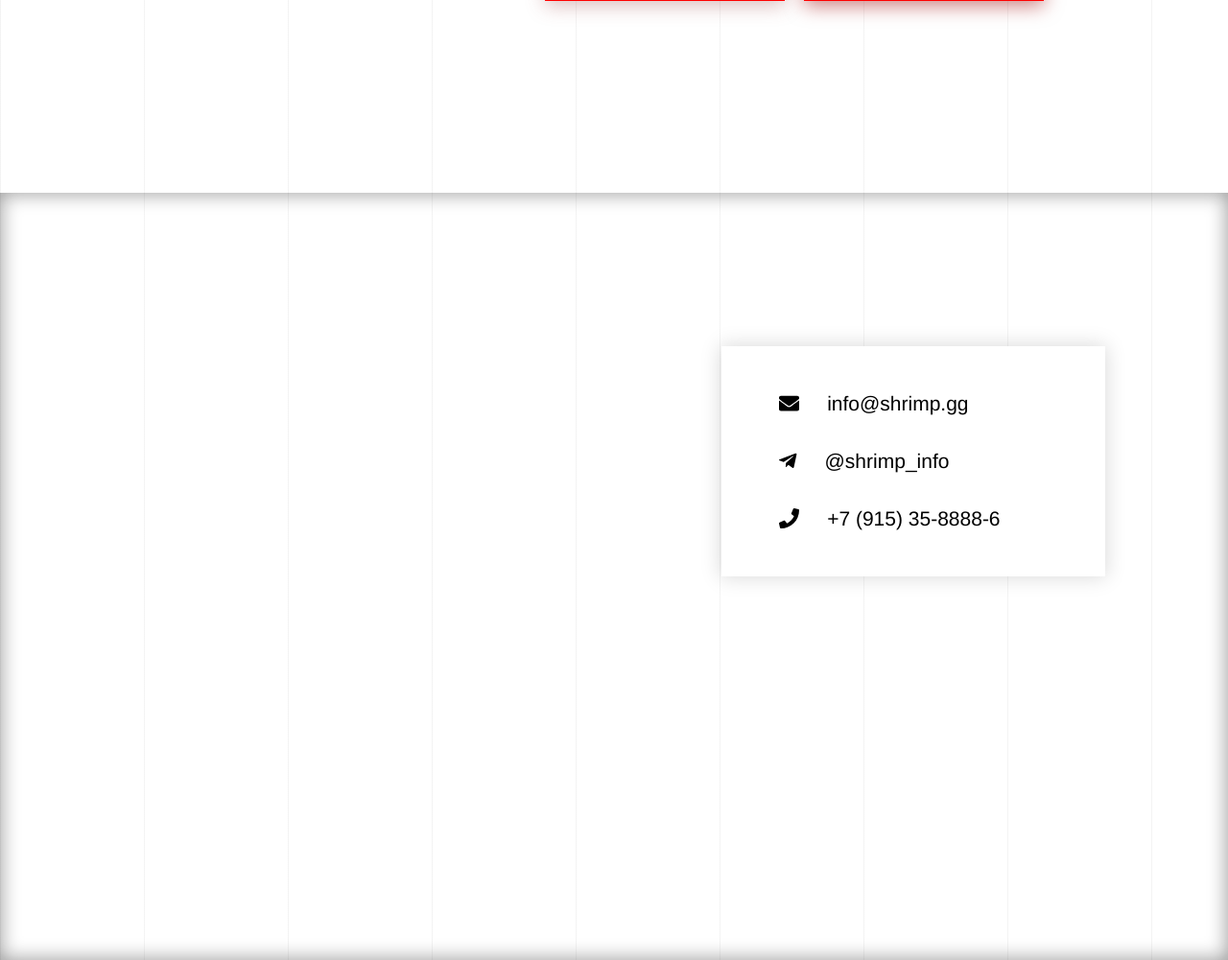
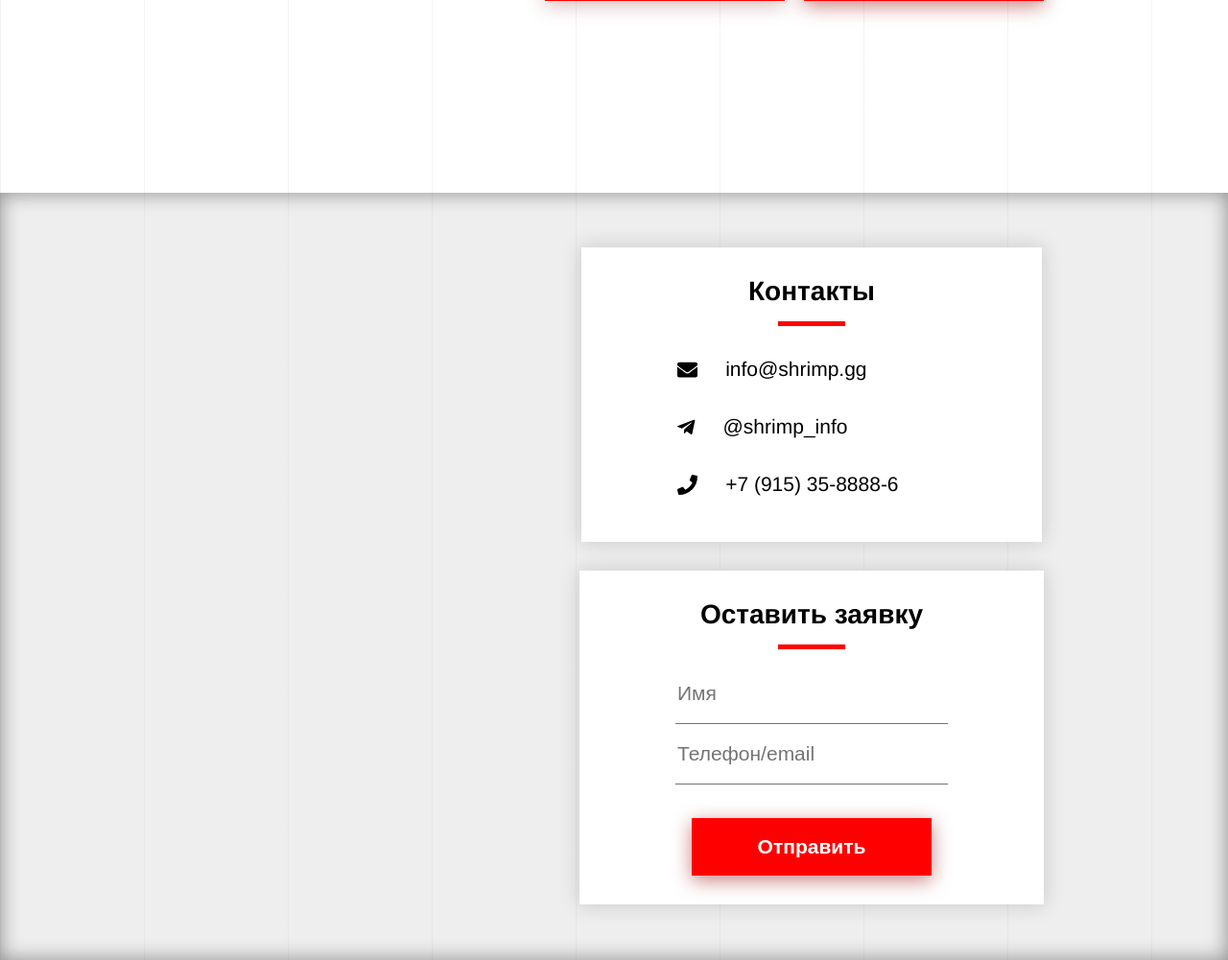
Before and after one commit to vlasnikita/shrimp, a PHP site: page / in a window 1280 px wide; the page is wider, and only the part inside the window is pictured. Shown: the part 1713-2714 px from the top of that part at 96% size. Run offline with PHP 8.4, Linux system fonts and the light colour scheme; some libraries are stand-ins or nearby versions.

Commit message:
Добавлен блок Контакты и блок обратной связи

```diff
--- a/index.html
+++ b/index.html
@@ -85,7 +85,9 @@
     </section>
     <section class="contacts">
         <div id="map">
-            <div class="contacts__info">
+            <div class="contactsContent">
+                <div class="contacts__block contacts__block--info">
+                    <h2 class="card__title contacts__title">Контакты</h2>
                     <p class="contacts__contact">
                        <i class="fas fa-envelope"></i>&nbsp;&nbsp;&nbsp;&nbsp;
                         info@shrimp.gg</p>
@@ -97,8 +99,13 @@
                         +7 (915) 35-8888-6
                     </p>
                 </div>
-            <form class="contacts__form">
+                <form class="contacts__block contacts__block--form" action="" method="POST" enctype="multipart/form-data">
+                    <h2 class="card__title contacts__title">Оставить заявку</h2>
+                    <input class="contacts__input" id="name" name="name" type="text" placeholder="Имя">
+                    <input class="contacts__input" name="contact" type="text" placeholder="Телефон/email">
+                    <button class="button button--cta button--submit">Отправить</button>
                 </form>
+            </div>
         </div>
     </section>
     <script defer src="https://use.fontawesome.com/releases/v5.0.10/js/all.js" integrity="sha384-slN8GvtUJGnv6ca26v8EzVaR9DC58QEwsIk9q1QXdCU8Yu8ck/tL/5szYlBbqmS+" crossorigin="anonymous"></script>
--- a/style.css
+++ b/style.css
@@ -174,6 +174,10 @@ ul {
     border: 2px solid red;
     color: red;
     box-shadow: 0px 5px 20px 0px rgba(155,70,70,.35);
+}
+
+.button--submit {
+    margin-top: 35px;
 }
 
 .main {
@@ -501,7 +505,6 @@ ul {
       height:100%;
       width: 100%;
       position: absolute; top: 0; left: 0;
-    filter: grayscale(70%);
 }
 
 #map:after {
@@ -511,19 +514,46 @@ ul {
     position: absolute; top: 0; left: 0;
     z-index: 1;
     box-shadow: inset 0px 0 20px 1px rgba(8,8,8,.4);
+    z-index: 1;
+    background: rgba(200,200,200,.3);
 }
 
-.contacts__info {
+.contactsContent {
     z-index: 100;
-    top: 20%;
-    right: 10%;
     position: absolute;
+    top: 50%;
+    right: 15%;
+    width: auto;
+    height: 100%;
+    display: flex;
+    flex-direction: column;
+    justify-content: center;
+    align-items: center;
+    transform: translateY(-50%);
+}
+
+.contacts__block {
     background-color: #fff;
     display: flex;
     flex-direction: column;
-    align-items: flex-start;
-    padding: 30px;
+    align-items: center;
     box-shadow: 0px 0 20px 1px rgba(8,8,8,.15);
+    padding: 30px 70px;
+}
+
+.contacts__title {
+    font-size: 2em;
+    margin-bottom: 35px;
+}
+
+.contacts__title:after {
+    left: 50%;
+    transform: translateX(-50%);
+}
+
+.contacts__block--info {
+    top: 15%;
+    margin-bottom: 30px;
 }
 
 .contacts__contact {
@@ -537,9 +567,23 @@ ul {
     font-size: 1.5em;
 }
 
-.contacts__form {
+.contacts__input {
+    height: 60px;
+    width: 280px;
+    margin: 0 30px;
+    outline: none;
+    border: none;
+    border-bottom: 1px solid #757575;
+    background: transparent;
+    font-size: 1.5em;
+    transition: .5s;
+}
+
+.contacts__input:focus {
+    border-bottom: 2px solid red;
+}
+
+.contacts__block--form {
     background-color: #fff;
-    margin-top: 50px;
-   position: absolute;
-   box-shadow: 0px 0 20px 1px rgba(8,8,8,.15);
+    box-shadow: 0px 0 20px 1px rgba(8,8,8,.15);
 }
```
Lines whose indentation alone changed are shown as unchanged.
